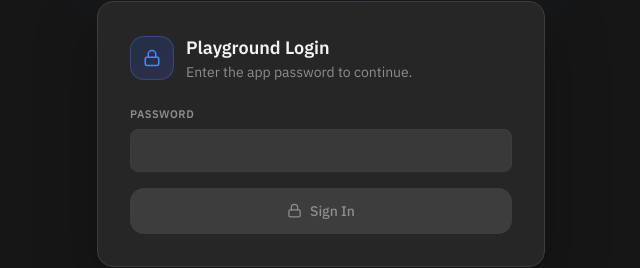
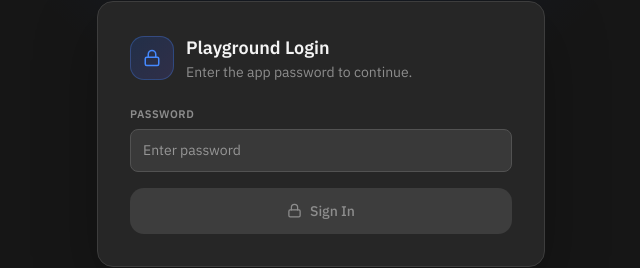
Before and after one commit to erichare/data-api-playground, a Next.js app: page /login in a window 1280 px wide. Shown: the part 266-534 px from the top of the page, without its empty margins (319-959 px from the left). Built offline with nearby package versions, Linux system fonts and the light colour scheme; no server answers.

Commit message:
Fix login form

```diff
--- a/src/components/auth/LoginForm.tsx
+++ b/src/components/auth/LoginForm.tsx
@@ -94,10 +94,11 @@ export function LoginForm({ nextPath = "/" }: LoginFormProps) {
               value={password}
               onChange={(event) => setPassword(event.target.value)}
               autoFocus
+              placeholder="Enter password"
               data-testid="login-password"
               style={{
                 backgroundColor: "var(--bg-input)",
-                border: "1px solid var(--border-subtle)",
+                border: "1px solid var(--border-strong)",
                 color: "var(--text-primary)",
                 borderRadius: "8px",
                 padding: "10px 12px",
```
Also changed, not shown: 1 other file (tests, documents, lock files or other folders).
